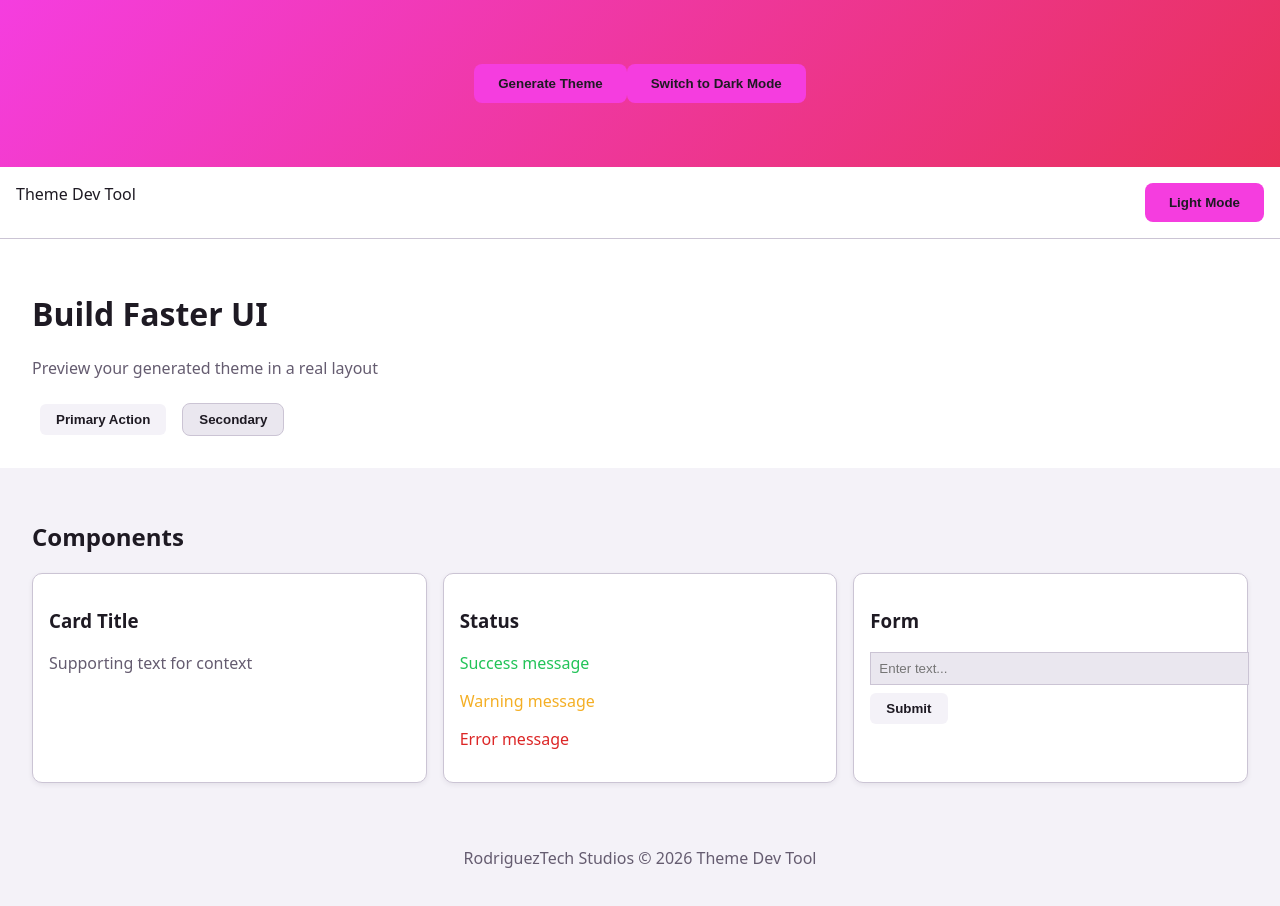
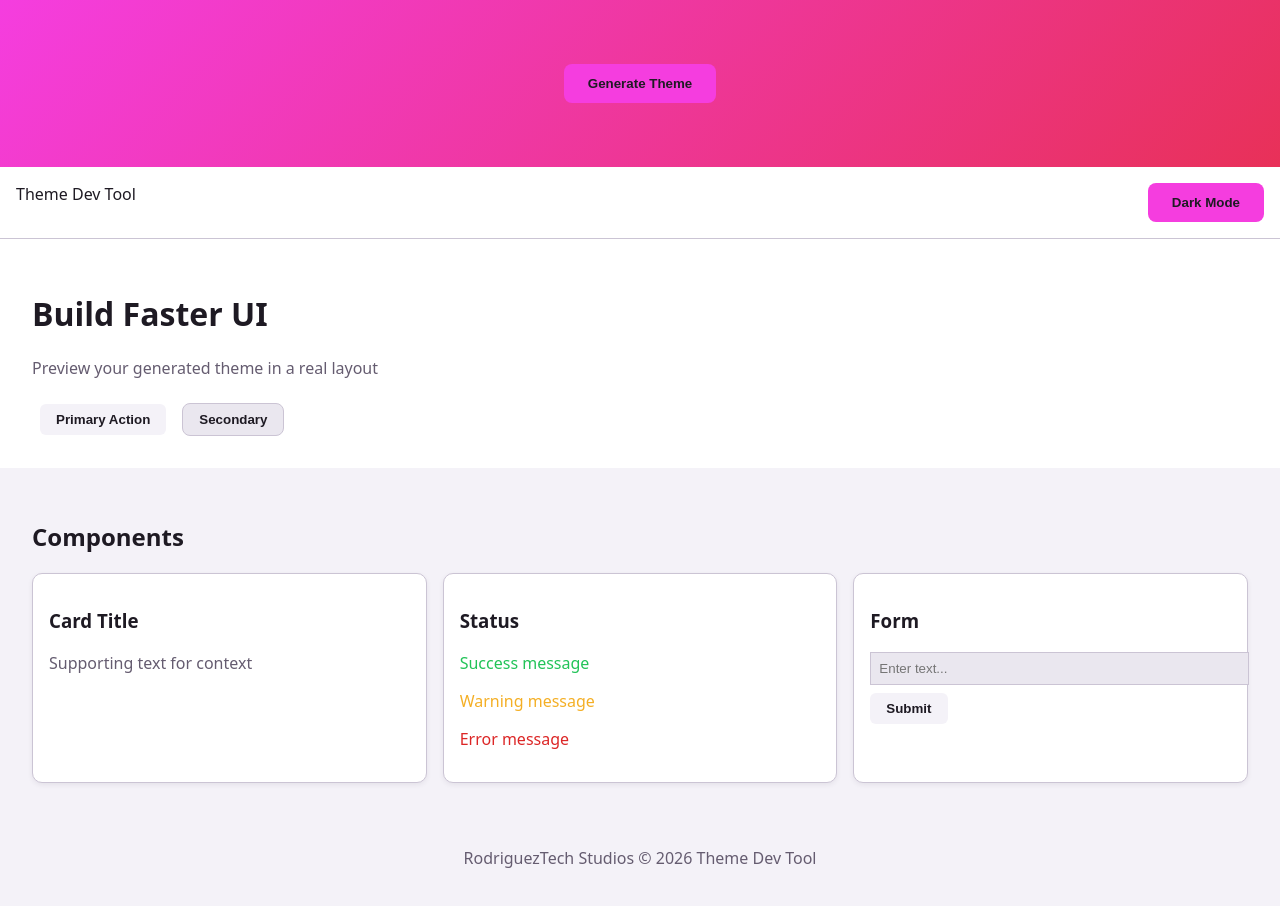
Before and after one commit to RodriguezRamiro/themedevstool, a React (Vite) app: page / in a window 1280 px wide. Shown: the top 906 px of the page. Built offline with nearby package versions, Linux system fonts and the light colour scheme.

Commit message:
deleted unneccessary file removed duplicate button and updated component route to use dark light feature

```diff
--- a/src/App.jsx
+++ b/src/App.jsx
@@ -52,18 +52,13 @@ function App() {
           Generate Theme
         </button>
 
-        <button onClick={toggleTheme}>
-          Switch to {mode === "light" ? "Dark" : "Light"} Mode
-        </button>
-
-
-
       </header>
 
       {theme && (
         <LayoutPreview
-          theme={theme}
-        />
+        mode={mode}
+        onToggleTheme={toggleTheme}
+      />
 
 
       )}
--- a/src/components/themeForm.jsx
+++ /dev/null
@@ -1 +0,0 @@
-/* //themedevstool/src/components/themeForm.jsx */
```
